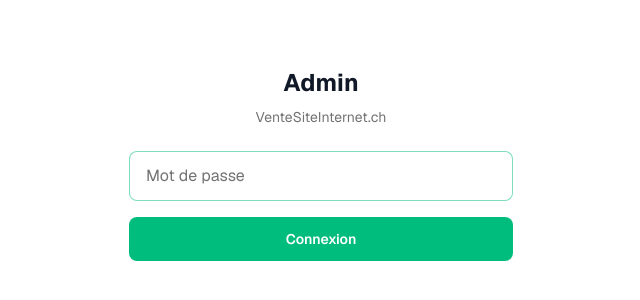
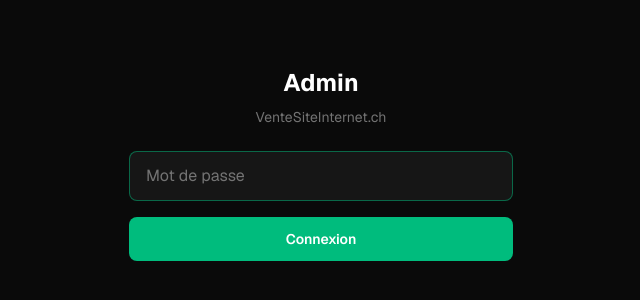
Before and after one commit to Adri-1704/ventesiteinternet, a Next.js app: page /admin in a window 1280 px wide. Shown: the part 236-536 px from the top of the page, without its empty margins (319-959 px from the left). Built offline with nearby package versions, Linux system fonts and the light colour scheme.

Commit message:
Force dark background on admin page

```diff
--- a/app/admin/page.tsx
+++ b/app/admin/page.tsx
@@ -120,7 +120,7 @@
 
   if (!authenticated) {
     return (
-      <div className="flex min-h-screen items-center justify-center px-4">
+      <div className="flex min-h-screen items-center justify-center px-4 bg-[#0a0a0a] text-white">
         <div className="w-full max-w-sm">
           <h1 className="mb-2 text-2xl font-bold text-center">Admin</h1>
           <p className="mb-6 text-sm text-neutral-500 text-center">VenteSiteInternet.ch</p>
@@ -144,7 +144,7 @@
   }
 
   return (
-    <div className="min-h-screen pb-20">
+    <div className="min-h-screen pb-20 bg-[#0a0a0a] text-white">
       <header className="sticky top-0 z-40 border-b border-white/5 bg-[#0a0a0a]/80 backdrop-blur-xl">
         <div className="mx-auto flex max-w-6xl items-center justify-between px-4 sm:px-6 py-4">
           <Link href="/" className="text-lg font-bold">Vente<span className="text-emerald-400">SiteInternet</span>.ch</Link>
```
